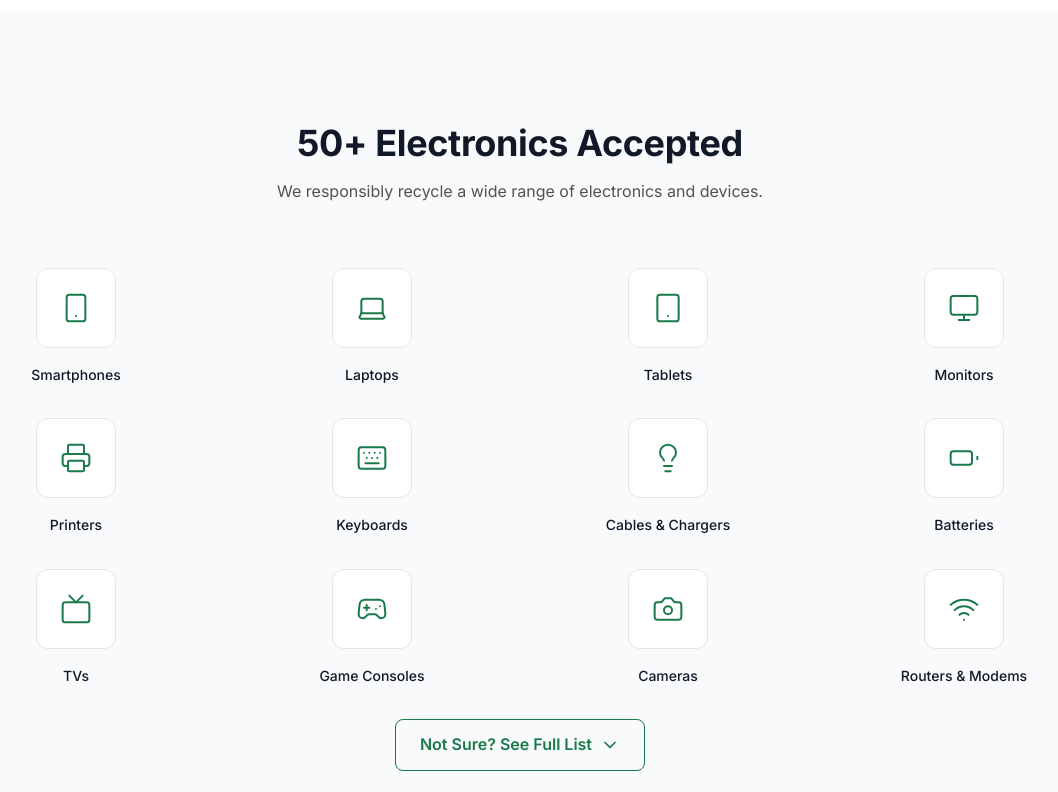
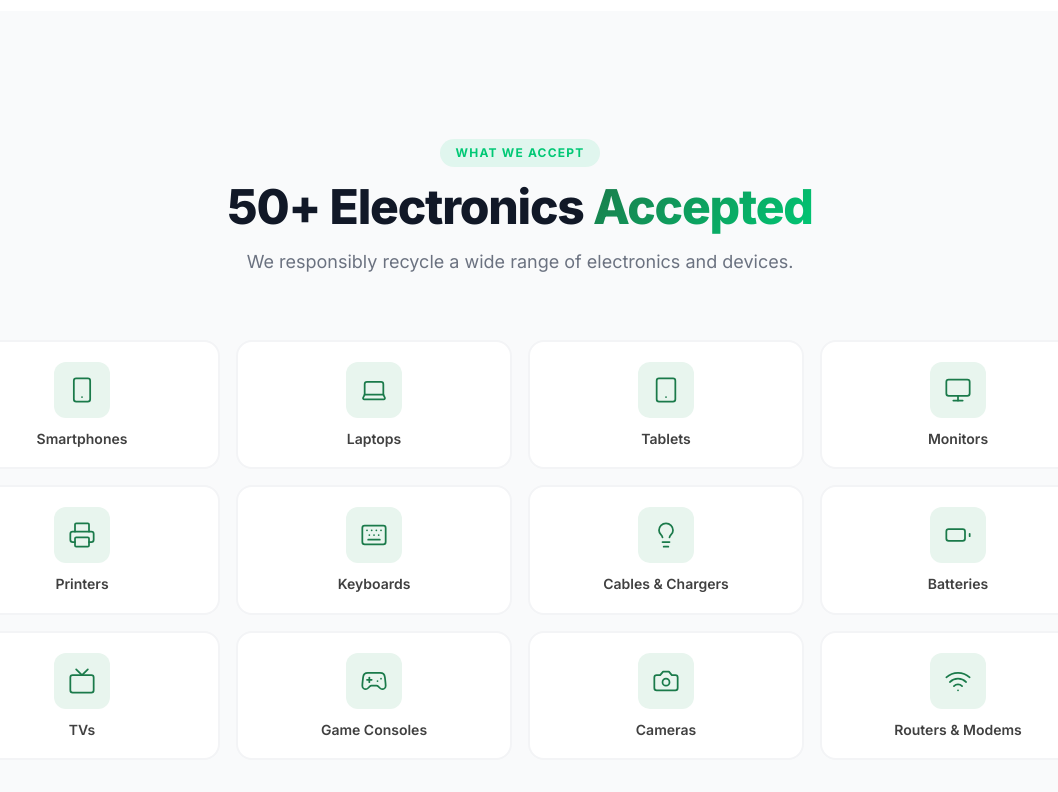
Before and after one commit to nirjalguragainofficial-hash/ReCircuit-Frontend, a React (Vite) app: page / in a window 1280 px wide. Shown: the part 3320-4112 px from the top of the page, without its empty margins (120-1178 px from the left). Built offline with nearby package versions, Linux system fonts and the light colour scheme.

Commit message:
feat: create WhatWeAccept component to display accepted electronic categories with interactive full-list toggle

```diff
--- a/src/components/WhatWeAccept.jsx
+++ b/src/components/WhatWeAccept.jsx
@@ -1,19 +1,9 @@
 import { useState } from 'react';
-import { Smartphone, Laptop, Tablet, Monitor, Printer, Keyboard, Lightbulb, Battery, Tv, Gamepad2, Camera, Wifi, ChevronDown } from 'lucide-react';
+import { Smartphone, Laptop, Tablet, Monitor, Printer, Keyboard, Lightbulb, Battery, Tv, Gamepad2, Camera, Wifi, ChevronDown, CheckCircle2 } from 'lucide-react';
 
 const iconMap = {
-  Smartphone,
-  Laptop,
-  Tablet,
-  Monitor,
-  Printer,
-  Keyboard,
-  Lightbulb,
-  Battery,
-  Tv,
-  Gamepad2,
-  Camera,
-  Wifi,
+  Smartphone, Laptop, Tablet, Monitor, Printer, Keyboard,
+  Lightbulb, Battery, Tv, Gamepad2, Camera, Wifi,
 };
 
 const categoryIcons = {
@@ -31,78 +21,64 @@ const categoryIcons = {
   'Routers & Modems': 'Wifi',
 };
 
+const extraItems = [
+  'Desktop Computers', 'External Hard Drives', 'USB Flash Drives',
+  'Headphones', 'Smartwatches', 'Microwave Ovens', 'E-Readers',
+  'Power Banks', 'Smart Speakers', 'VR Headsets',
+];
+
 export function WhatWeAccept() {
   const [showMore, setShowMore] = useState(false);
 
-  const items = [
-    'Smartphones', 'Laptops', 'Tablets', 'Monitors',
-    'Printers', 'Keyboards', 'Cables & Chargers', 'Batteries',
-    'TVs', 'Game Consoles', 'Cameras', 'Routers & Modems',
-  ];
+  const items = Object.keys(categoryIcons);
 
   return (
-    <section id="accept" className="bg-neutral-50 py-20 md:py-28">
-      <div className="max-w-container mx-auto px-gutter">
+    <section id="accept" className="bg-neutral-50 py-24 md:py-32">
+      <div className="max-w-[1200px] mx-auto px-6">
         {/* Section header */}
         <div className="text-center mb-16">
-          <h2 className="text-display md:text-4xl font-bold text-neutral-900 mb-4">
-            50+ Electronics Accepted
+          <span className="inline-block px-4 py-1.5 bg-accent/10 text-accent text-xs font-bold uppercase tracking-widest rounded-full mb-4">What We Accept</span>
+          <h2 className="text-4xl md:text-5xl font-extrabold text-neutral-900 mb-4 tracking-tight">
+            50+ Electronics{' '}
+            <span className="text-gradient-green">Accepted</span>
           </h2>
-          <p className="text-body text-neutral-600 max-w-2xl mx-auto">
+          <p className="text-lg text-neutral-500 max-w-xl mx-auto leading-relaxed">
             We responsibly recycle a wide range of electronics and devices.
           </p>
         </div>
 
         {/* Items grid */}
-        <div className="grid grid-cols-2 md:grid-cols-4 gap-8 mb-8">
+        <div className="grid grid-cols-2 sm:grid-cols-3 md:grid-cols-4 gap-4 mb-8">
           {items.map((item) => {
             const IconComponent = iconMap[categoryIcons[item]];
             return (
-              <div key={item} className="flex flex-col items-center text-center group cursor-pointer">
-                <div className="w-16 h-16 md:w-20 md:h-20 rounded-card bg-white border border-neutral-200 flex items-center justify-center mb-4 group-hover:bg-primary-lt group-hover:border-primary transition-all duration-200">
-                  <IconComponent size={32} className="text-primary" strokeWidth={1.5} />
+              <div
+                key={item}
+                className="group flex flex-col items-center text-center p-5 bg-white border-2 border-neutral-100 rounded-2xl cursor-pointer hover:border-accent/40 hover:bg-accent/5 hover:shadow-md hover:-translate-y-1 transition-all duration-300"
+              >
+                <div className="w-14 h-14 rounded-xl bg-primary-lt flex items-center justify-center mb-3 group-hover:scale-110 group-hover:bg-accent/15 transition-all duration-300">
+                  {IconComponent && <IconComponent size={28} className="text-primary" strokeWidth={1.5} />}
                 </div>
-                <p className="text-body-sm font-medium text-neutral-900">{item}</p>
+                <p className="text-sm font-semibold text-neutral-700 leading-tight">{item}</p>
               </div>
             );
           })}
         </div>
 
-        {/* Expandable full list */}
+        {/* Expanded full list */}
         {showMore && (
-          <div className="mt-12 p-8 bg-white rounded-card border border-neutral-100">
-            <h3 className="text-subheading font-bold text-neutral-900 mb-6">Complete Accepted Items List</h3>
-            <div className="grid grid-cols-2 md:grid-cols-3 gap-4">
-              {items.map((item) => (
-                <div key={item} className="flex items-center gap-3">
+          <div className="mt-8 p-8 bg-white rounded-2xl border border-neutral-100 shadow-sm">
+            <h3 className="text-xl font-bold text-neutral-900 mb-6 flex items-center gap-2">
+              <CheckCircle2 size={22} className="text-accent" />
+              Complete Accepted Items List
+            </h3>
+            <div className="grid grid-cols-2 md:grid-cols-3 lg:grid-cols-4 gap-3">
+              {[...items, ...extraItems].map((item) => (
+                <div key={item} className="flex items-center gap-2.5 py-1.5">
                   <div className="w-2 h-2 bg-accent rounded-full flex-shrink-0"></div>
-                  <span className="text-body text-neutral-600">{item}</span>
+                  <span className="text-sm text-neutral-600 font-medium">{item}</span>
                 </div>
               ))}
-              <div className="flex items-center gap-3">
-                <div className="w-2 h-2 bg-accent rounded-full flex-shrink-0"></div>
-                <span className="text-body text-neutral-600">Desktop Computers</span>
-              </div>
-              <div className="flex items-center gap-3">
-                <div className="w-2 h-2 bg-accent rounded-full flex-shrink-0"></div>
-                <span className="text-body text-neutral-600">External Hard Drives</span>
-              </div>
-              <div className="flex items-center gap-3">
-                <div className="w-2 h-2 bg-accent rounded-full flex-shrink-0"></div>
-                <span className="text-body text-neutral-600">USB Flash Drives</span>
-              </div>
-              <div className="flex items-center gap-3">
-                <div className="w-2 h-2 bg-accent rounded-full flex-shrink-0"></div>
-                <span className="text-body text-neutral-600">Headphones</span>
-              </div>
-              <div className="flex items-center gap-3">
-                <div className="w-2 h-2 bg-accent rounded-full flex-shrink-0"></div>
-                <span className="text-body text-neutral-600">Smartwatches</span>
-              </div>
-              <div className="flex items-center gap-3">
-                <div className="w-2 h-2 bg-accent rounded-full flex-shrink-0"></div>
-                <span className="text-body text-neutral-600">Microwave Ovens</span>
-              </div>
             </div>
           </div>
         )}
@@ -111,10 +87,13 @@ export function WhatWeAccept() {
         <div className="flex justify-center mt-8">
           <button
             onClick={() => setShowMore(!showMore)}
-            className="flex items-center gap-2 px-6 py-3 border border-primary text-primary rounded-btn font-semibold text-body hover:bg-primary-lt transition-colors duration-200"
+            className="flex items-center gap-2 px-7 py-3 border-2 border-primary/20 text-primary bg-white rounded-full font-bold text-sm hover:bg-primary-lt hover:border-primary transition-all duration-200 shadow-sm"
           >
             {showMore ? 'Show Less' : 'Not Sure? See Full List'}
-            <ChevronDown size={20} className={`transition-transform duration-300 ${showMore ? 'rotate-180' : ''}`} />
+            <ChevronDown
+              size={18}
+              className={`transition-transform duration-300 ${showMore ? 'rotate-180' : ''}`}
+            />
           </button>
         </div>
       </div>
```
